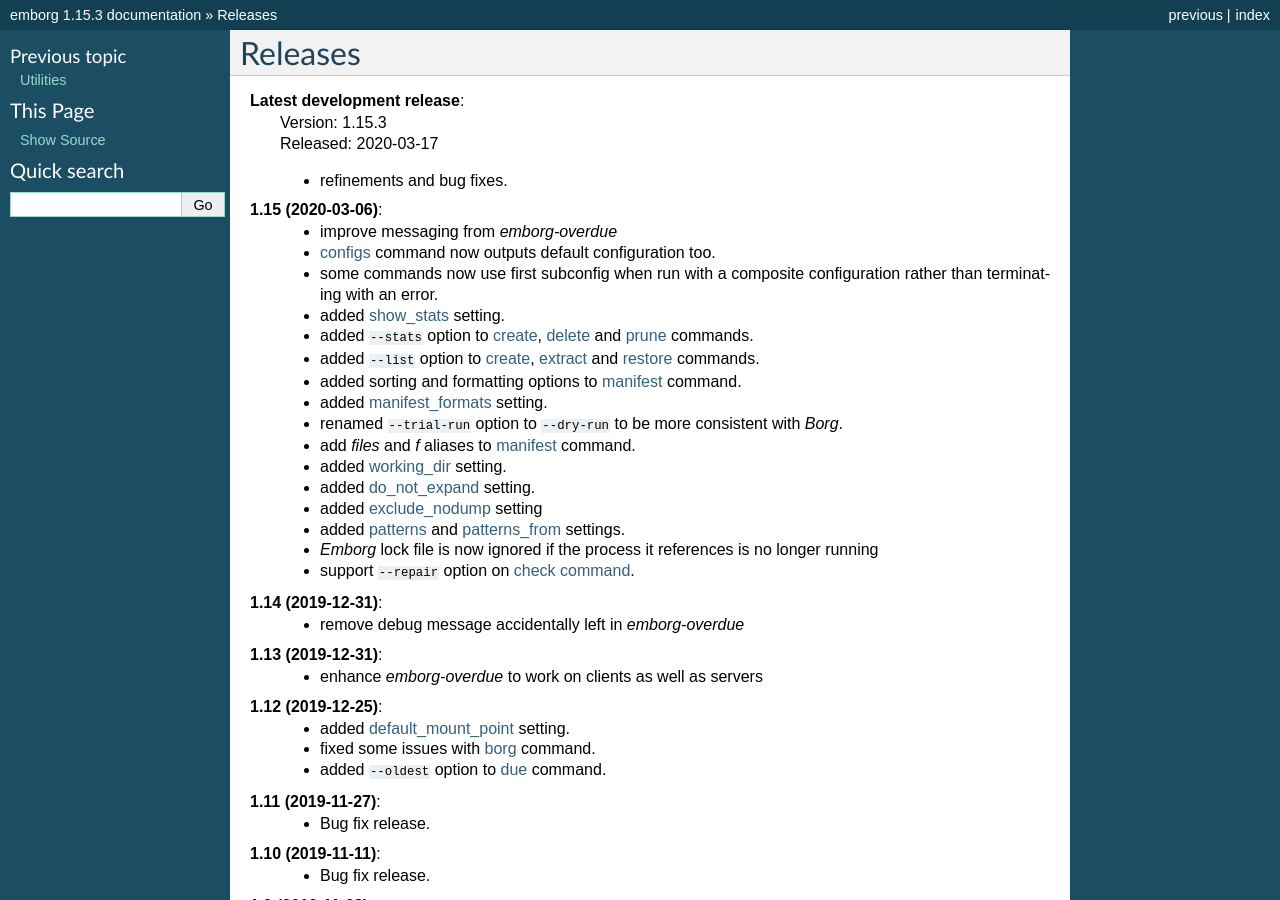
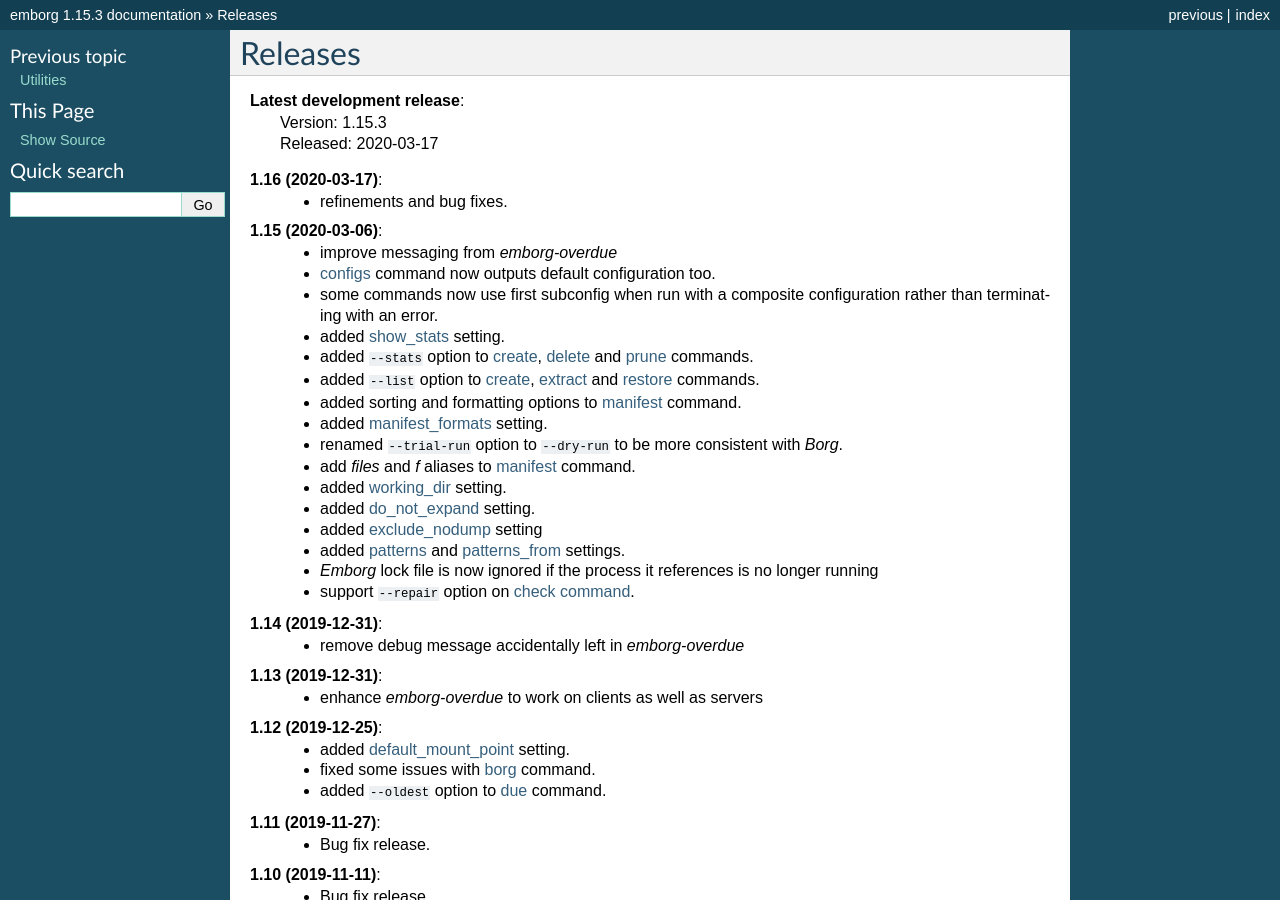
Before and after one commit to KenKundert/emborg, a Sphinx documentation site: the page built from doc/releases.rst, in a window 1280 px wide and 900 px high. Built offline with Sphinx 7.4.7, drawn with Linux system fonts in a browser that asks for light colours.

Commit message:
Update release notes.

```diff
--- a/doc/releases.rst
+++ b/doc/releases.rst
@@ -5,6 +5,7 @@
     | Version: 1.15.3
     | Released: 2020-03-17
 
+**1.16 (2020-03-17)**:
     - refinements and bug fixes.
 
 **1.15 (2020-03-06)**:
```
